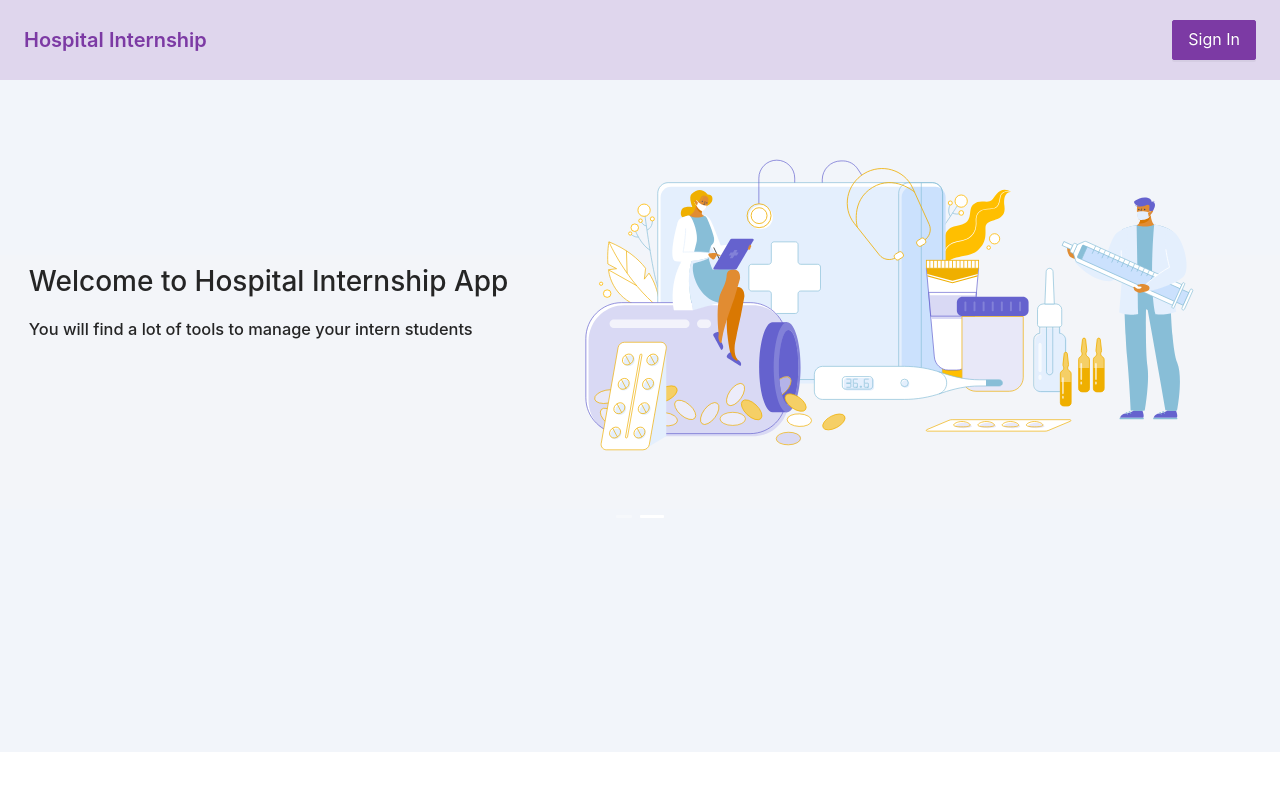
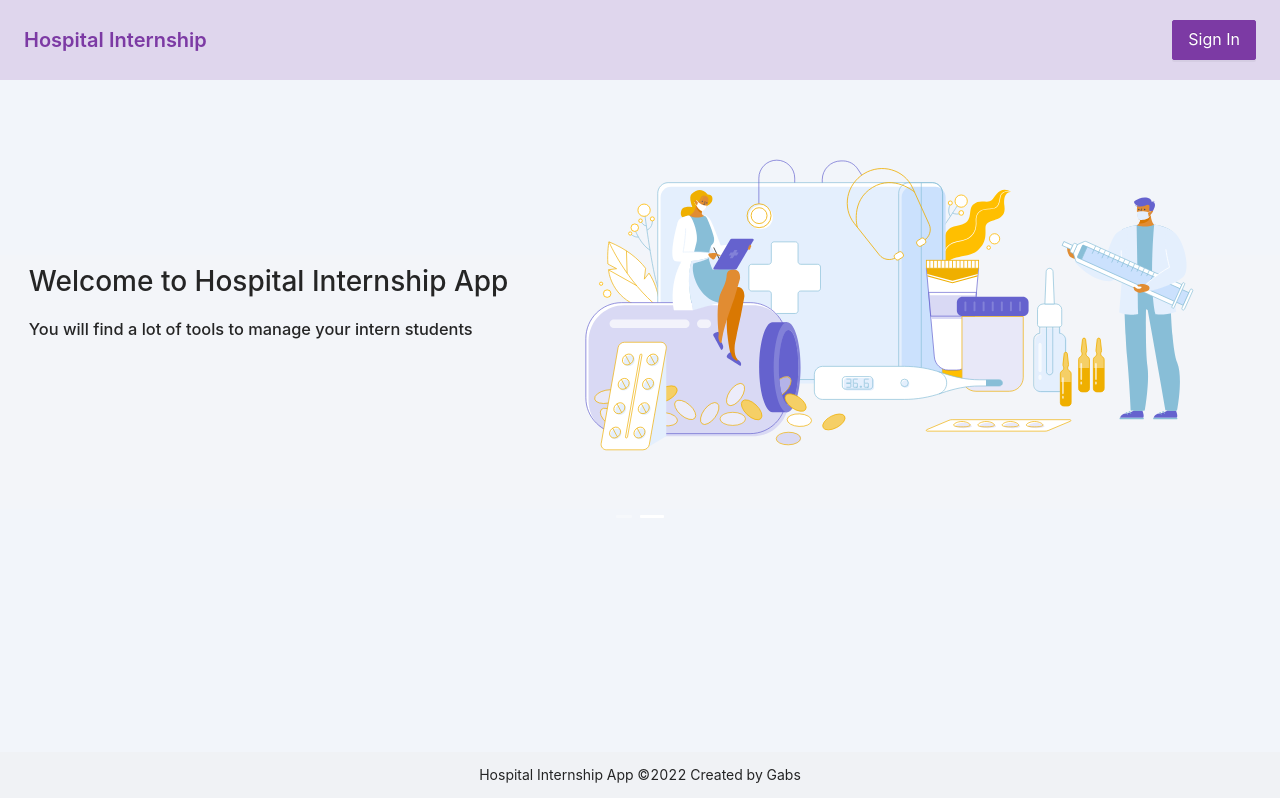
Before and after one commit to GabrielBerrebi/final-project-nurses-client, a React (Create React App) app: page /#/ in a window 1280 px wide. Built offline with nearby package versions, Linux system fonts and the light colour scheme.

Commit message:
Add Footer

```diff
--- a/src/wrappers/Layout/Layout.tsx
+++ b/src/wrappers/Layout/Layout.tsx
@@ -1,4 +1,5 @@
 import Header from '../../components/PageElements/Header/Header';
+import Footer from '../../components/PageElements/Footer/Footer';
 import React from 'react';
 import styles from './Layout.module.less'
 
@@ -7,7 +8,7 @@ const Layout = ({children}: React.PropsWithChildren<{}>) => {
         <div className={styles.layout}>
             <Header/>
             <div className={styles.children}>{children}</div>
-            {/*<Footer/>*/}
+            <Footer/>
         </div>
     );
 }
```
